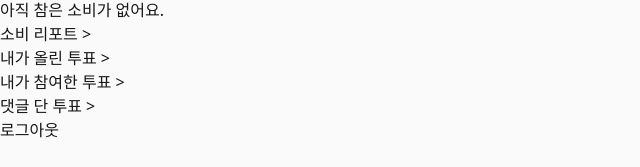
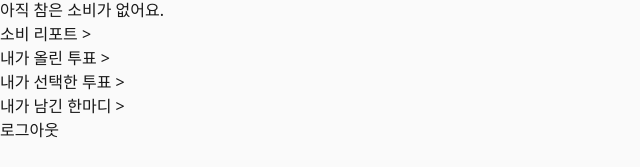
Before and after one commit to jiho7407/PickIt, a Next.js app in the folder apps/web/: page /profile in a window 1280 px wide. Shown: the part 170-337 px from the top of the page, without its empty margins (0-640 px from the left). Built offline with nearby package versions, Linux system fonts and the light colour scheme.

Commit message:
Wire profile links to vote management

```diff
--- a/apps/web/app/profile/edit/page.tsx
+++ b/apps/web/app/profile/edit/page.tsx
@@ -46,3 +46,4 @@ export default function ProfileEditPage() {
       <button type="button">저장하기</button>
     </main>
   );
+}
--- a/apps/web/app/profile/page.tsx
+++ b/apps/web/app/profile/page.tsx
@@ -25,11 +25,11 @@ export default function ProfilePage() {
       </section>
 
       <nav>
-        <Link href="/votes/my">내가 올린 투표 &gt;</Link>
+        <Link href="/me/votes">내가 올린 투표 &gt;</Link>
         <br />
-        <Link href="/votes/joined">내가 참여한 투표 &gt;</Link>
+        <Link href="/me/votes">내가 선택한 투표 &gt;</Link>
         <br />
-        <Link href="/votes/commented">댓글 단 투표 &gt;</Link>
+        <Link href="/me/votes">내가 남긴 한마디 &gt;</Link>
         <br />
 
         <button type="button" onClick={() => setIsLogoutOpen(true)}>
```
